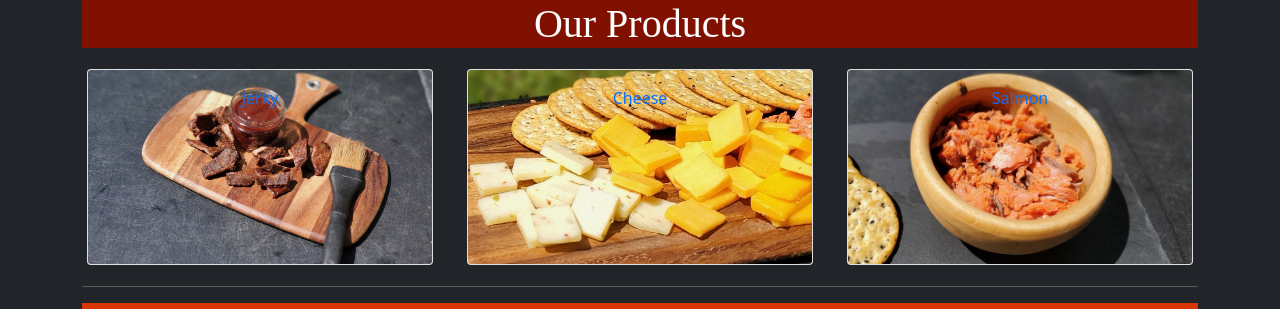
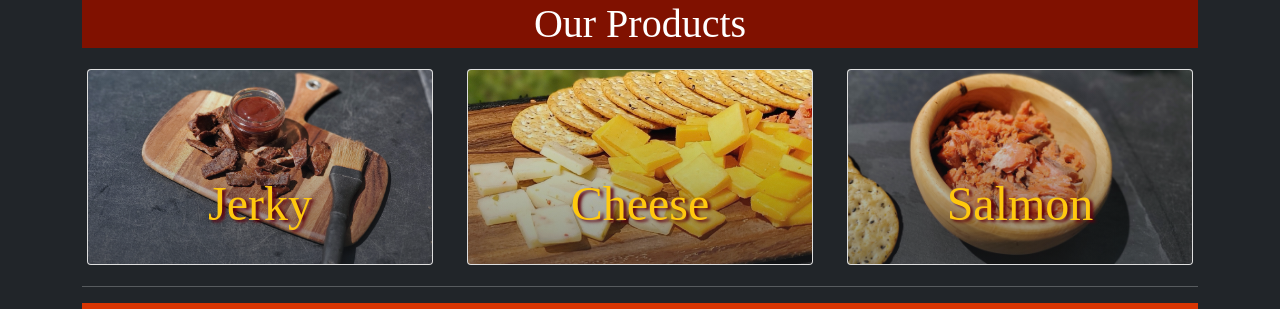
Before and after one commit to sfotxl/dragonslairreactapp, a React (Create React App) app: page /products in a window 1280 px wide. Shown: the part 195-504 px from the top of the page. Built offline with nearby package versions, Linux system fonts and the light colour scheme; a web font is replaced by a local one.

Commit message:
Styling (#22)
* Rounded corners, border on video
* Fixes nav-item onClick animation bug
* Adds styling to Our Products

Co-authored-by: Nathan Ripple <nripple6@gmail.com>
Co-authored-by: DicksonChris <70047029+DicksonChris@users.noreply.github.com>

```diff
--- a/src/App.css
+++ b/src/App.css
@@ -52,6 +52,7 @@ i, .react-icons {
   font-size: 1.25rem;
 }
 
+
 .navbar .navbar-toggler {
   color: darkred !important;
 }
@@ -70,6 +71,17 @@ i, .react-icons {
 .featuredImage {
   border: solid 1px white;
   margin-bottom: 1rem;
+  border-radius: 15px;
+}
+
+video {
+  border-radius: 20px;
+  border: solid 1px black;
+}
+
+iframe {
+  border-radius: 15px;
+  border: 5px solid red;
 }
 
 /* Products Titles */
--- a/src/components/ContactForm.js
+++ b/src/components/ContactForm.js
@@ -24,9 +24,7 @@ const ContactForm = () => {
         order: ''
       }}
       validationSchema={validationSchema}
-      onSubmit={(values) => {
-        console.log(values);
-      }}
+      onSubmit={handleSubmit}
     >
       {({ errors, touched }) => (
         <Form>
--- a/src/components/Header.js
+++ b/src/components/Header.js
@@ -4,7 +4,7 @@ import {
   FaDrumstickBite,
   FaHeartbeat
 } from 'react-icons/fa';
-import { NavLink, Link } from 'react-router-dom';
+import { Link, NavLink } from 'react-router-dom';
 import {
   Collapse,
   Nav,
@@ -17,6 +17,13 @@ import { ReactComponent as DragonLogoText } from '../assets/img/dragonslairlogo.
 import DragonLogo from '../assets/img/logo.jpg';
 
 const Header = ({ menuOpen, setMenuOpen }) => {
+  // Prevents animation of nav-item clicks when hamburger isn't showing
+  const handleClick = () => {
+    const smallDevice = document.body.clientWidth < 768;
+    if (smallDevice) {
+      setMenuOpen(!menuOpen);
+    }
+  };
   return (
     <Navbar
       className='navbar'
@@ -41,42 +48,26 @@ const Header = ({ menuOpen, setMenuOpen }) => {
       <Collapse isOpen={menuOpen} navbar>
         <Nav className='ms-auto' navbar>
           <NavItem>
-            <NavLink
-              className='nav-link'
-              to='/about'
-              onClick={() => setMenuOpen(!menuOpen)}
-            >
+            <NavLink className='nav-link' to='/about' onClick={handleClick}>
               <FaAddressCard size='28' className='react-icons px-1' /> About
             </NavLink>
           </NavItem>
 
           <NavItem>
-            <NavLink
-              className='nav-link'
-              to='/products'
-              onClick={() => setMenuOpen(!menuOpen)}
-            >
+            <NavLink className='nav-link' to='/products' onClick={handleClick}>
               <FaDrumstickBite size='28' className='react-icons px-1' />
               Products
             </NavLink>
           </NavItem>
 
           <NavItem>
-            <NavLink
-              className='nav-link'
-              to='/health'
-              onClick={() => setMenuOpen(!menuOpen)}
-            >
+            <NavLink className='nav-link' to='/health' onClick={handleClick}>
               <FaHeartbeat size='28' className='react-icons px-1' /> Health
             </NavLink>
           </NavItem>
 
           <NavItem>
-            <NavLink
-              className='nav-link'
-              to='/contact'
-              onClick={() => setMenuOpen(!menuOpen)}
-            >
+            <NavLink className='nav-link' to='/contact' onClick={handleClick}>
               <FaAddressBook size='24' className='react-icons px-1' /> Contact
             </NavLink>
           </NavItem>
--- a/src/components/PageContainer.js
+++ b/src/components/PageContainer.js
@@ -27,7 +27,7 @@ const PageContainer = ({ children }) => {
       setHeaderHeight(innerNavBarRef.current.offsetHeight);
       setFooterHeight(footerRef.current.offsetHeight);
     };
-    // Reseizes header spacer to fill empty space for fixed header
+    // Resizes header spacer to fill empty space for fixed header
     window.addEventListener('resize', handleResize);
 
     // Scroll hides/shows header
--- a/src/features/goods/ProductCard.js
+++ b/src/features/goods/ProductCard.js
@@ -4,14 +4,18 @@ const ProductCard = ({ product, arrRefs }) => {
   const { name, image } = product;
 
   return (
-    <button className='btn btn-link p-1' onClick={(event) => {
-        event.preventDefault()
-        arrRefs[name.toLowerCase()].current.scrollIntoView()
-    }} onMouseDown={(event)=>event.preventDefault()} >
+    <button
+      className='btn btn-link p-1'
+      onClick={(event) => {
+        event.preventDefault();
+        arrRefs[name.toLowerCase()].current.scrollIntoView();
+      }}
+      onMouseDown={(event) => event.preventDefault()}
+    >
       <Card>
         <CardImg width='100%' src={image} alt={name} />
-        <CardImgOverlay>
-          <CardTitle>{name}</CardTitle>
+        <CardImgOverlay className='product-card-overlay d-flex justify-content-center align-items-end'>
+          <CardTitle className='product-card-name'>{name}</CardTitle>
         </CardImgOverlay>
       </Card>
     </button>
--- a/src/index.css
+++ b/src/index.css
@@ -17,14 +17,18 @@ code {
   flex-direction: row;
 }
 
-/* START Dragon's Lair Logo styling */
+.product-card-overlay {
+  background-image: linear-gradient(
+    transparent,
+    rgba(33, 37, 41, 0.5)
+  );
+}
 
-#DragonsLairLogo {
+.product-card-name {
   font-family: 'New Rocker', cursive;
   font-size: 3rem;
-  color: #880015;
-  -webkit-text-stroke: 0.06rem #ffc90e;
-  text-shadow: 0.1rem 0 0 #ffc90e;
+  color: #ffc90e;
+  text-shadow: 0.2rem 0.1rem 0.2rem #5e000e;
 }
 
 #BrandLogoContainer {
@@ -71,15 +75,3 @@ code {
     transform: scale(0.55) translateX(-40%);
   }
 }
-/* END Dragon's Lair Logo styling */
-/*
-.wrapper {
-  display: flex;
-  height: max-content;
-}
-
-.wrapper:after {
-  content: '';
-  display: table;
-  clear: both;
-} */
--- a/src/pages/ContactPage.js
+++ b/src/pages/ContactPage.js
@@ -26,7 +26,7 @@ const ContactPage = () => {
         <Col className='text-start p-4'>
           <a
             role='button'
-            class='btn btn-link'
+            className='btn btn-link'
             id='iconic'
             href='tel:+13109489318'
           >
@@ -36,7 +36,7 @@ const ContactPage = () => {
           <br className='my-4' />
           <a
             role='button'
-            class='btn btn-link'
+            className='btn btn-link'
             id='iconic'
             href='mailto:dragonslairjerky@gmail.com'
           >
```
